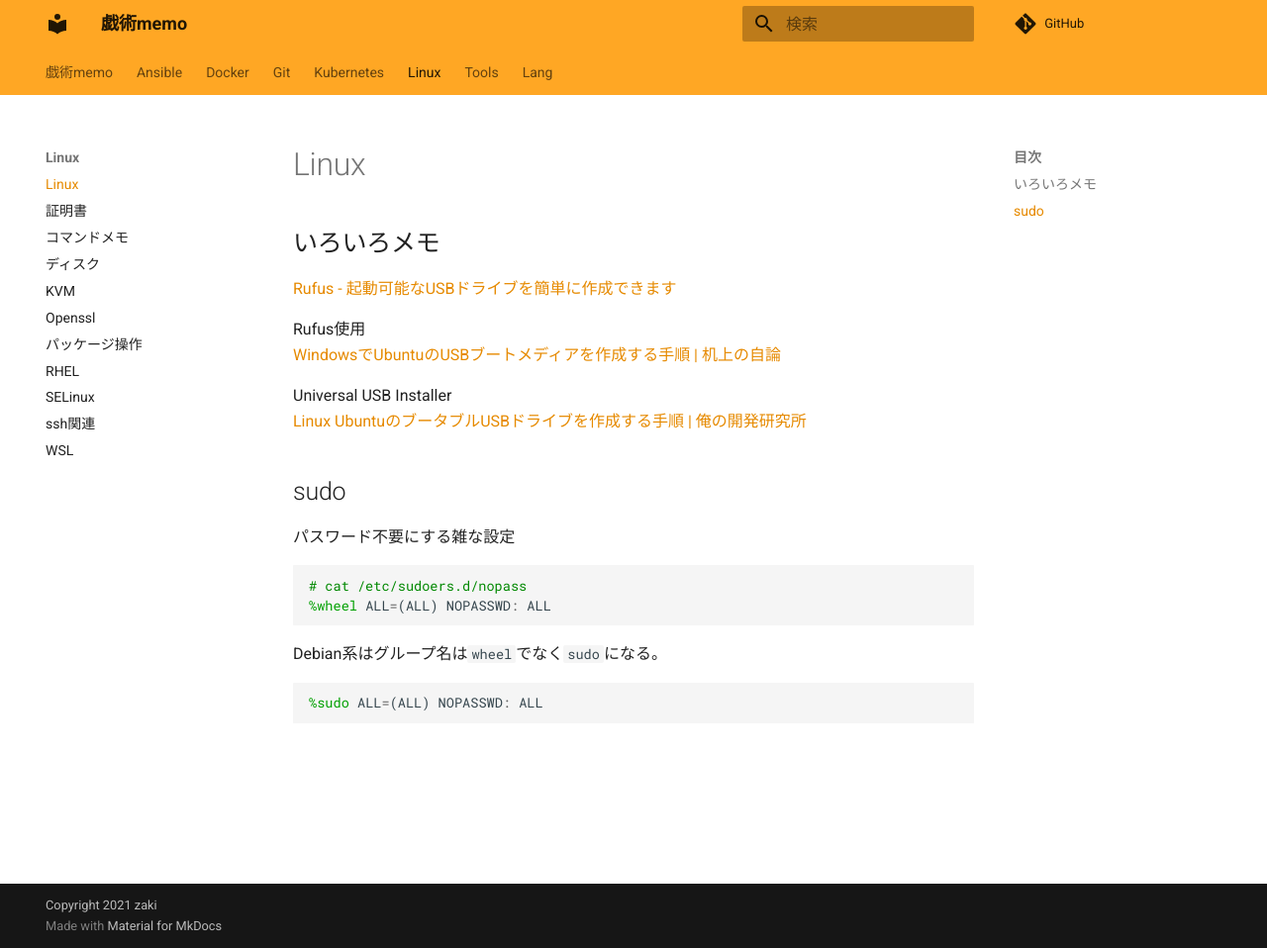
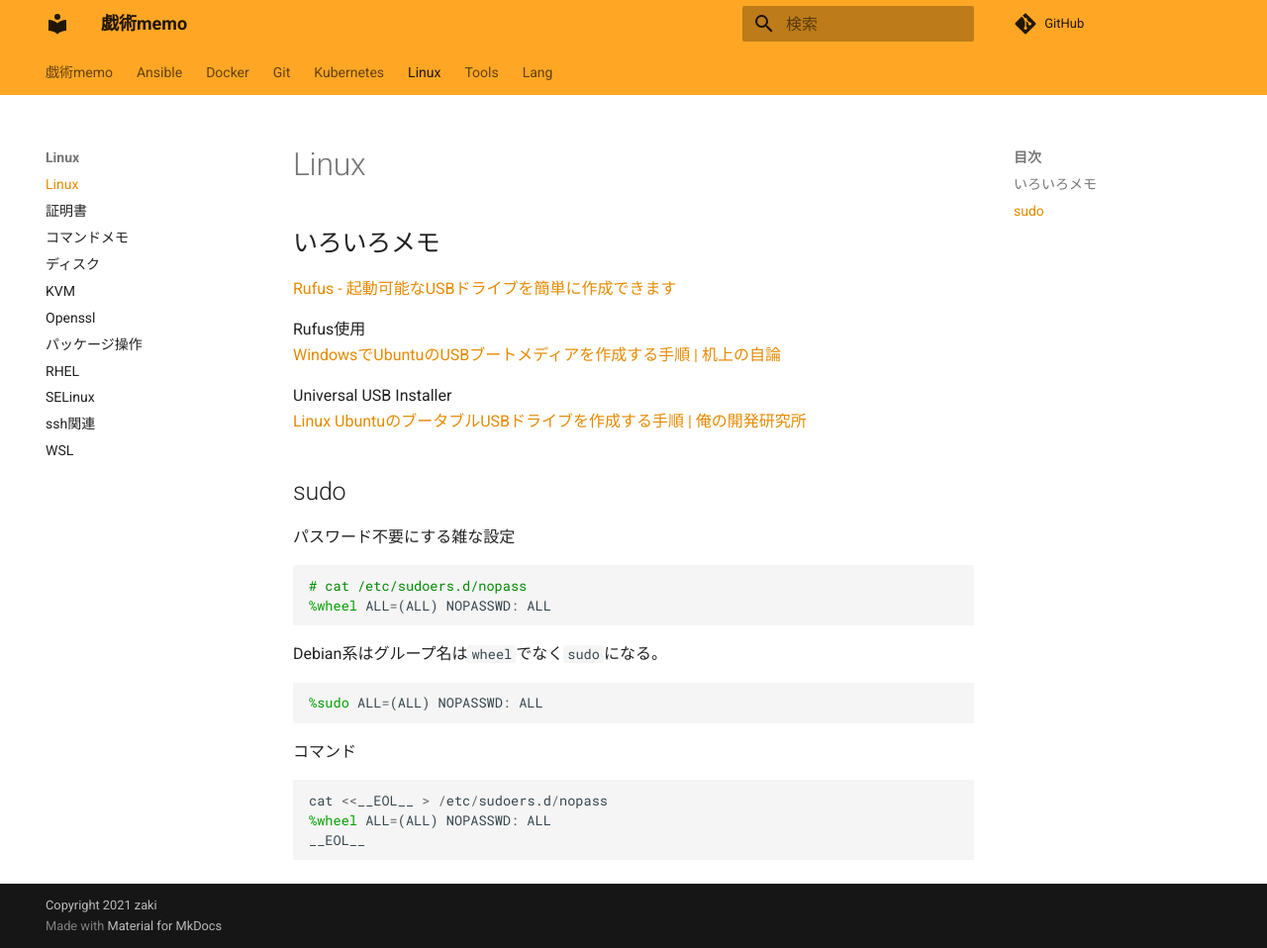
Before and after one commit to zaki-lknr/docs, an MkDocs documentation site: the page built from docs/Linux/index.md, in a window 1280 px wide and 958 px high. Shown: the whole window at 99% size. Built offline with MkDocs 1.6.1 and Material for MkDocs 9.7.7, drawn with Linux system fonts in a browser that asks for light colours; comment, search, counter and statistics services are not loaded.

Commit message:
update: linux: sudoersの設定コマンド

````diff
--- a/docs/Linux/index.md
+++ b/docs/Linux/index.md
@@ -24,3 +24,11 @@ Debian系はグループ名は`wheel`でなく`sudo`になる。
 ```
 %sudo ALL=(ALL) NOPASSWD: ALL
 ```
+
+コマンド
+
+```command
+cat <<__EOL__ > /etc/sudoers.d/nopass
+%wheel ALL=(ALL) NOPASSWD: ALL
+__EOL__
+```
````
